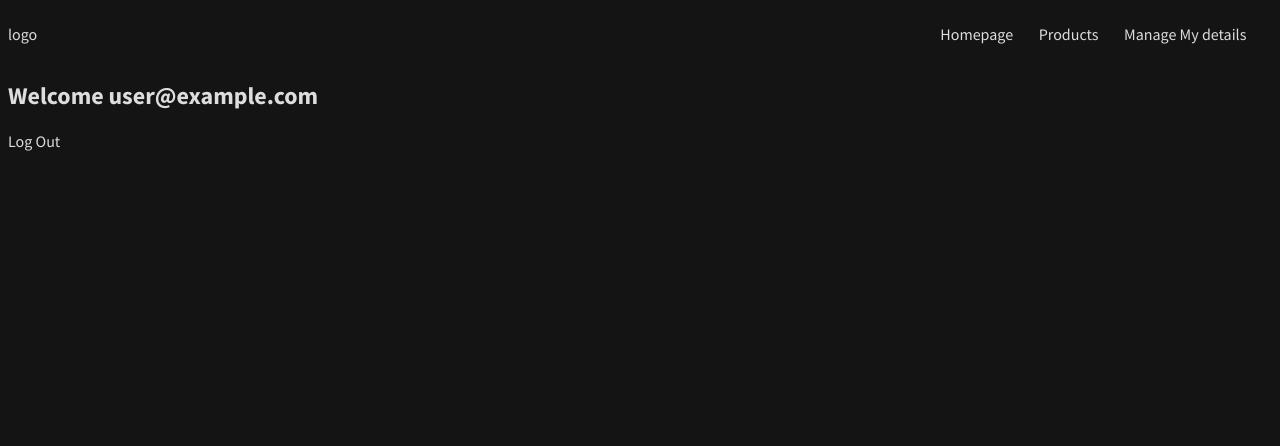
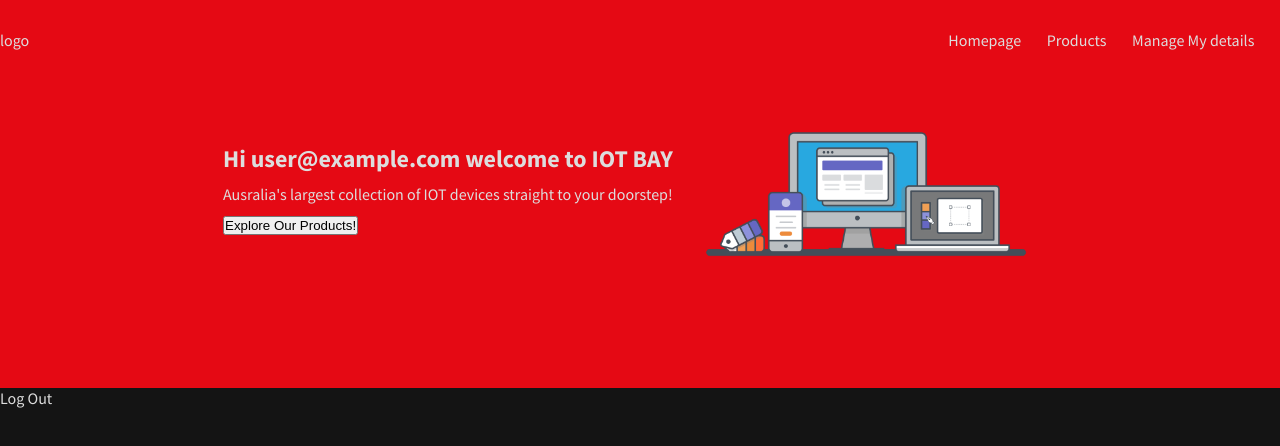
Before and after one commit to alexalextran/iotbay-10, a React (Create React App) app: page / in a window 1280 px wide. Shown: the top 446 px of the page. Built offline with nearby package versions, Linux system fonts and the light colour scheme; no server answers; sample sign-in values are in the browser's storage.

Commit message:
added the landing page, and added sone styling

```diff
--- /dev/null
+++ b/src/Components/FeaturedProducts.jsx
@@ -0,0 +1,11 @@
+import React from 'react';
+
+const Featuredproducts = () => {
+    return (
+        <section id='featured'>
+
+        </section>
+    );
+}
+
+export default Featuredproducts;
--- /dev/null
+++ b/src/Components/LandingPage.jsx
@@ -0,0 +1,22 @@
+import React from 'react';
+import landing from '../assets/landingsvg.png';
+
+const Landingpage = (props) => {
+    return (
+        <section id='landing'>
+
+            <div className='landing__left'>
+                <h2>Hi {props.email} welcome to IOT BAY</h2>
+            <p>Ausralia's largest collection of IOT devices straight to your doorstep!</p>
+            <button>Explore Our Products!</button>
+            </div>
+
+            <div>
+                <img src={landing}></img>
+            </div>
+
+        </section>
+    );
+}
+
+export default Landingpage;
--- a/src/Pages/HomePage.jsx
+++ b/src/Pages/HomePage.jsx
@@ -1,5 +1,7 @@
 import React from 'react';
 import { useNavigate } from 'react-router-dom';
+import Featuredproducts from '../Components/FeaturedProducts';
+import Landingpage from '../Components/LandingPage';
 import Nav from '../Components/Nav';
 
 import { useAuth } from "../Contexts/AuthContext";
@@ -26,7 +28,9 @@ const Homepage = () => {
     return (
         <section>
         <Nav />
-        <h1>Welcome {currentUser.email}</h1>
+        <Landingpage email={currentUser.email} />
+        <Featuredproducts />
+
 
         <a onClick={handleLogout}>Log Out</a>
 
--- a/src/SASS/App.css
+++ b/src/SASS/App.css
@@ -8,6 +8,8 @@ html {
 * {
   -webkit-box-sizing: border-box;
           box-sizing: border-box;
+  padding: 0;
+  margin: 0;
 }
 
 .nav-colored {
@@ -134,6 +136,8 @@ nav {
       -ms-flex-direction: row;
           flex-direction: row;
   width: 100%;
+  height: 10vh;
+  position: fixed;
 }
 
 nav ul {
@@ -146,4 +150,30 @@ nav ul li {
   margin-right: 2vw;
   list-style: none;
 }
+
+#landing {
+  width: 100vw;
+  background-color: #e50914;
+  display: -webkit-box;
+  display: -ms-flexbox;
+  display: flex;
+  -webkit-box-pack: center;
+      -ms-flex-pack: center;
+          justify-content: center;
+  -webkit-box-align: center;
+      -ms-flex-align: center;
+          align-items: center;
+  -webkit-box-orient: horizontal;
+  -webkit-box-direction: normal;
+      -ms-flex-direction: row;
+          flex-direction: row;
+}
+
+#landing .landing__left * {
+  margin-bottom: 10px;
+}
+
+#landing img {
+  width: 30vw;
+}
 /*# sourceMappingURL=App.css.map */
--- a/src/SASS/App.scss
+++ b/src/SASS/App.scss
@@ -9,6 +9,8 @@ html {
 
 * {
   box-sizing: border-box;
+  padding: 0;
+  margin: 0;
 }
 .nav-colored { background-color:rgb(0, 0, 0); }
 .nav-transparent { background-color:transparent;}
@@ -70,6 +72,8 @@ LOGIN AND SIGN UP PAGE
     nav{
       @include flexCustom(space-between, center, row);
       width: 100%;
+      height: 10vh;
+      position: fixed;
 
 
       ul{
@@ -80,3 +84,21 @@ LOGIN AND SIGN UP PAGE
         }
       }
     }
+
+
+    #landing{
+      width: 100vw;
+      background-color: $red;
+      @include flexCenter(row);
+
+      .landing__left{
+        *{
+          margin-bottom: 10px;
+        }
+      }
+
+
+      img{
+        width: 30vw;
+      }
+    }
```
Also changed, not shown: src/UI/ProductCard.jsx (added), src/assets/landingsvg.png (added), 1 other file (tests, documents, lock files or other folders).
